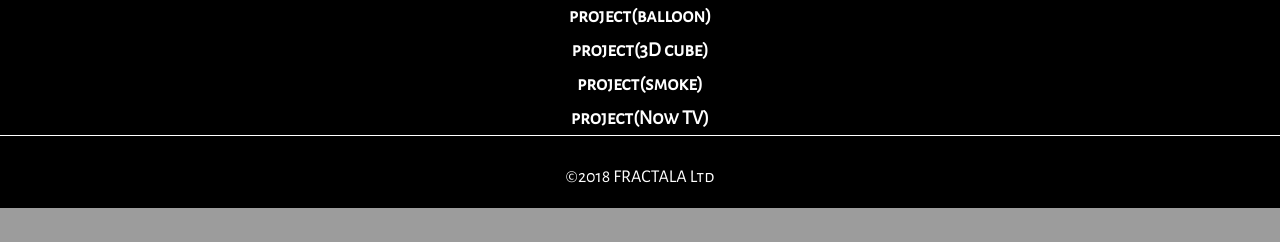
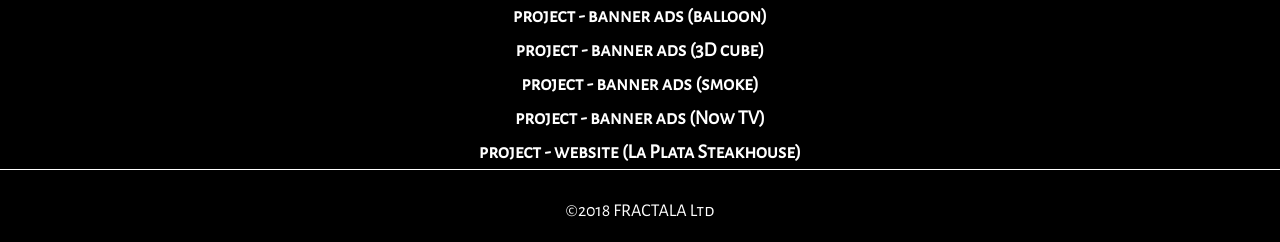
Before and after one commit to JustinaRein/fractalaApp, a Flask app: page / in a window 1280 px wide. Shown: the part 1300-1542 px from the top of the page. Before the commit the page ends 1508 px from the top, so only its background shows below. Run offline with Flask 2, Linux system fonts and the light colour scheme; some web fonts are replaced.

```diff
--- a/appfractala/templates/index.html
+++ b/appfractala/templates/index.html
@@ -77,9 +77,9 @@
 
         <footer>
             <div style="float:left;width:100%;border-bottom: 1px solid white; margin-bottom: 30px">
-                <a style="display:block;color:white; font-size: 20px; font-weight:bold;text-decoration:none;padding:5px 0px;text-align: center;" href="/static/portfolio/richmedia/01/balloon.html">project(balloon)</a>
-                <a style="display:block;color:white; font-size: 20px; font-weight:bold;text-decoration:none;padding:5px 0px;text-align: center;" href="/static/portfolio/richmedia/02/3dcube.html">project(3D cube)</a>
-                <a style="display:block;color:white; font-size: 20px; font-weight:bold;text-decoration:none;padding:5px 0px;text-align: center;" href="/static/portfolio/richmedia/14/smoke.html">project(smoke)</a>
+                <a style="display:block;color:white; font-size: 20px; font-weight:bold;text-decoration:none;padding:5px 0px;text-align: center;" href="/static/portfolio/richmedia/01/balloon.html">project - banner ads (balloon)</a>
+                <a style="display:block;color:white; font-size: 20px; font-weight:bold;text-decoration:none;padding:5px 0px;text-align: center;" href="/static/portfolio/richmedia/02/3dcube.html">project - banner ads (3D cube)</a>
+                <a style="display:block;color:white; font-size: 20px; font-weight:bold;text-decoration:none;padding:5px 0px;text-align: center;" href="/static/portfolio/richmedia/14/smoke.html">project - banner ads (smoke)</a>
                 <!--<a style="display:block;color:white; font-size: 20px; font-weight:bold;text-decoration:none;padding:5px 0px;text-align: center;" href="/static/portfolio/richmedia/04/countdown.html">project(countdown)</a>
                 <a style="display:block;color:white; font-size: 20px; font-weight:bold;text-decoration:none;padding:5px 0px;text-align: center;" href="/static/portfolio/richmedia/06/dory.html">project(dory)</a>
                 <a style="display:block;color:white; font-size: 20px; font-weight:bold;text-decoration:none;padding:5px 0px;text-align: center;" href="/static/portfolio/richmedia/07/3features.html">project(3features)</a>
@@ -88,7 +88,8 @@
                 <a style="display:block;color:white; font-size: 20px; font-weight:bold;text-decoration:none;padding:5px 0px;text-align: center;" href="/static/portfolio/richmedia/10/zoomtv.html">project(zoom tv)</a>
                <a style="display:block;color:white; font-size: 20px; font-weight:bold;text-decoration:none;padding:5px 0px;text-align: center;" href="static/portfolio/richmedia/11/3dslide.html">project(3D slide)</a>
                 <a style="display:block;color:white; font-size: 20px; font-weight:bold;text-decoration:none;padding:5px 0px;text-align: center;" href="/static/portfolio/richmedia/13/skyq.html">project(Sky Q)</a>-->
-                <a style="display:block;color:white; font-size: 20px; font-weight:bold;text-decoration:none;padding:5px 0px;text-align: center;" href="/static/portfolio/richmedia/15/nowtv.html">project(Now TV)</a>
+                <a style="display:block;color:white; font-size: 20px; font-weight:bold;text-decoration:none;padding:5px 0px;text-align: center;" href="/static/portfolio/richmedia/15/nowtv.html">project - banner ads (Now TV)</a>
+                <a style="display:block;color:white; font-size: 20px; font-weight:bold;text-decoration:none;padding:5px 0px;text-align: center;" href="http://laplatarestaurant.com/">project - website (La Plata Steakhouse)</a>
             </div>
             <p>&copy;2018 FRACTALA Ltd</p>
         </footer>
```
Also changed, not shown: 1 other file.
